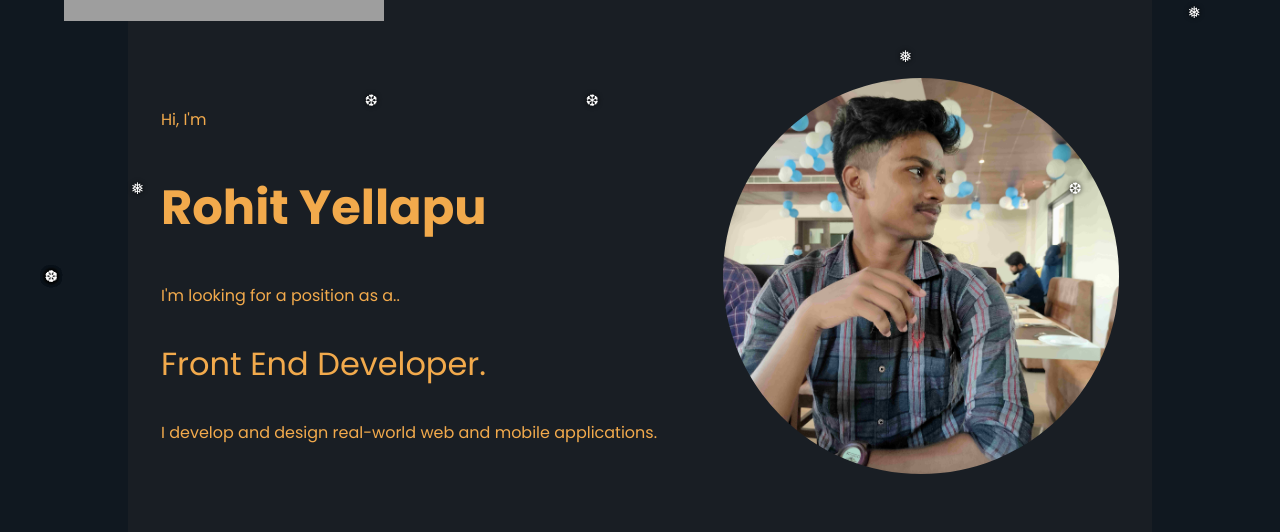
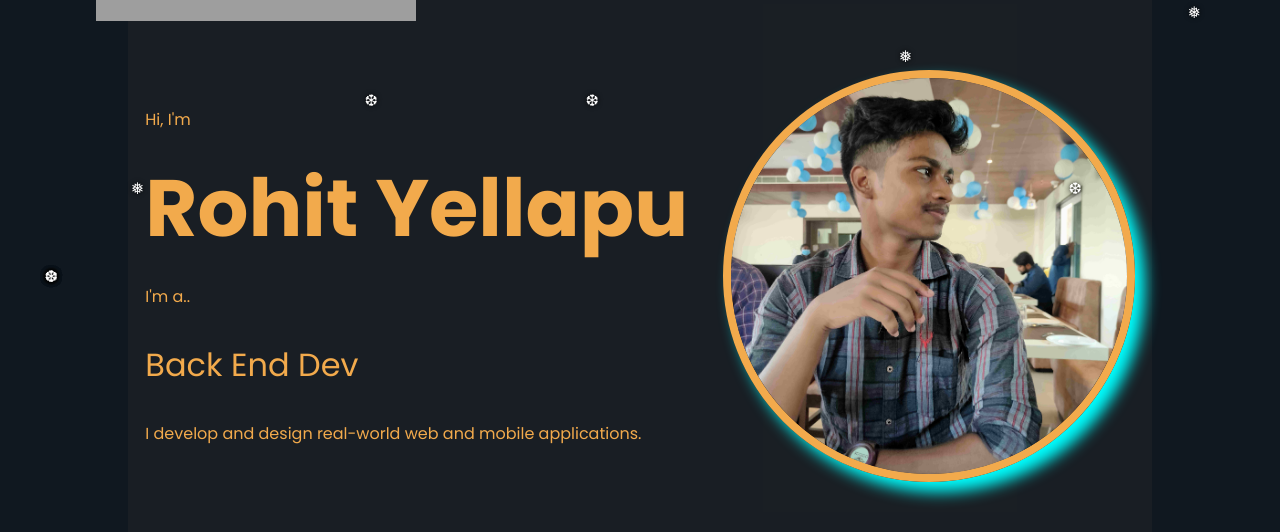
Before and after one commit to rohityellapu/portifolio, a React (Create React App) app: page / in a window 1280 px wide. Shown: the part 251-783 px from the top of the page. Built offline with nearby package versions, Linux system fonts and the light colour scheme; grey boxes are pictures that could not be loaded.

Commit message:
added lively positions

```diff
--- a/src/components/Intro.jsx
+++ b/src/components/Intro.jsx
@@ -1,41 +1,23 @@
-import React, { useRef } from 'react'
+
 import Avatar from '@mui/material/Avatar';
-import { height } from '@mui/system';
+import Positions from './Positions';
 function Intro() {
 
-    const title = useRef(null)
-    const positions = ["Front End Developer.", "Back End Developer.", "Full Stack Developer.", "Junior Software Engineer."]
-    let text = positions[0]
-    let i = 0;
-    let index = 0;
-    const display = () => {
-        if (i >= positions.length) i = 0;
-        text = positions[i];
-        if (title.current) title.current.innerText = text.slice(0, index)
-
-        index++;
-        if (index > text.length * 2) {
-            index = 0;
-            i++;
-        }
-    }
-
-    setInterval(display, 200)
     return (
         <>
             <main className='flex items-center'>
                 <div className="intro flex flex-row items-center space-between">
                     <section className="text">
                         <p>Hi, I'm </p>
-                        <h1 style={ { fontSize: '3rem' } }>Rohit Yellapu</h1>
-                        <p>I'm looking for a position as a..</p>
-                        <p style={ { fontSize: '2rem' } } id="text" ref={ title }></p>
+                        <h1 style={ { fontSize: '5rem', margin:0 } }>Rohit Yellapu</h1>
+                        <p>I'm a..</p>
+                        <Positions/>
                         <p>I develop and design real-world web and mobile applications.</p>
                     </section>
 
                     <section className="image">
                         <img src="https://media.tenor.com/7Hh1I-SmB3cAAAAi/playmobil-christmas.gif" style={ santaStyle } alt="santa" />
-                        <Avatar alt="Rohit Yellapu" sx={ { width: 396, height: 396 } } src={ require('../images/rohit.jpg') } />
+                        <Avatar alt="Rohit Yellapu" sx={ { width: 396, height: 396 } } style={ { border:'0.5rem solid #F2AA4CFF', boxShadow:'10px 10px 15px aqua'}} src={ require('../images/rohit.jpg') } />
                     </section>
                 </div>
             </main>
@@ -46,7 +28,7 @@ function Intro() {
 const santaStyle = {
     position: 'absolute',
     top: '2rem',
-    left: '4rem',
+    left: '6rem',
     border: 'none',
     height: '15rem'
 }
--- /dev/null
+++ b/src/components/Positions.jsx
@@ -0,0 +1,31 @@
+import React, { useEffect, useState, useRef } from 'react'
+
+function Positions() {
+    const positions = ["Front End Developer.", "Back End Developer.", "Full Stack Developer.", "Junior Software Engineer.", "Web Developer.", "Generalized Software Engineer."]
+    let [text, settext] = useState("")
+
+
+    let i = useRef(0);
+    let index = useRef(0);
+    const display = () => {
+
+        let t = positions[i.current].slice(0, index.current)
+        settext(t)
+        index.current++;
+        if (index.current > positions[i.current].length * 1.5) {
+            index.current = 0;
+            i.current++;
+            if (i.current >= positions.length) i.current = 0;
+        }
+
+    }
+    useEffect(() => {
+
+        setInterval(display, 300)
+    }, [])
+  return (
+      <p style={ { fontSize: '2rem' } } id="text">{ text }</p>
+  )
+}
+
+export default Positions
```
